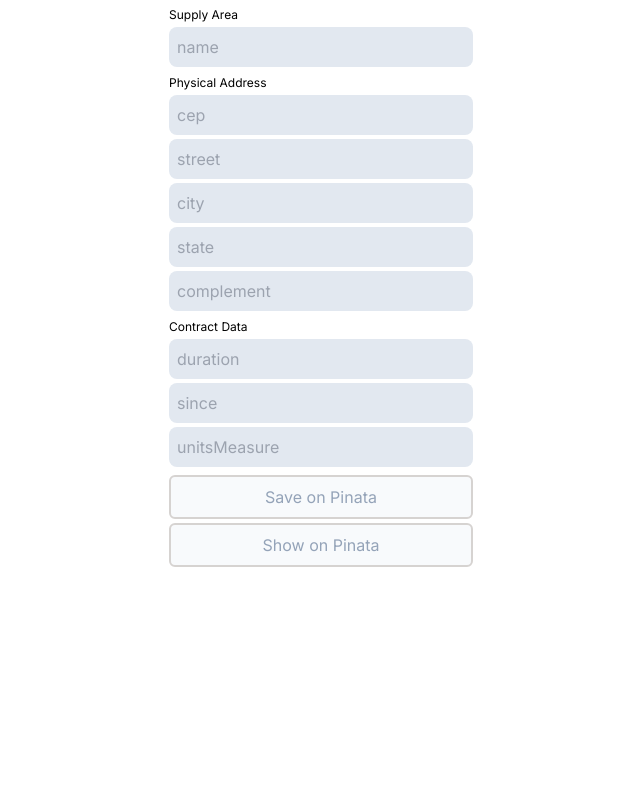
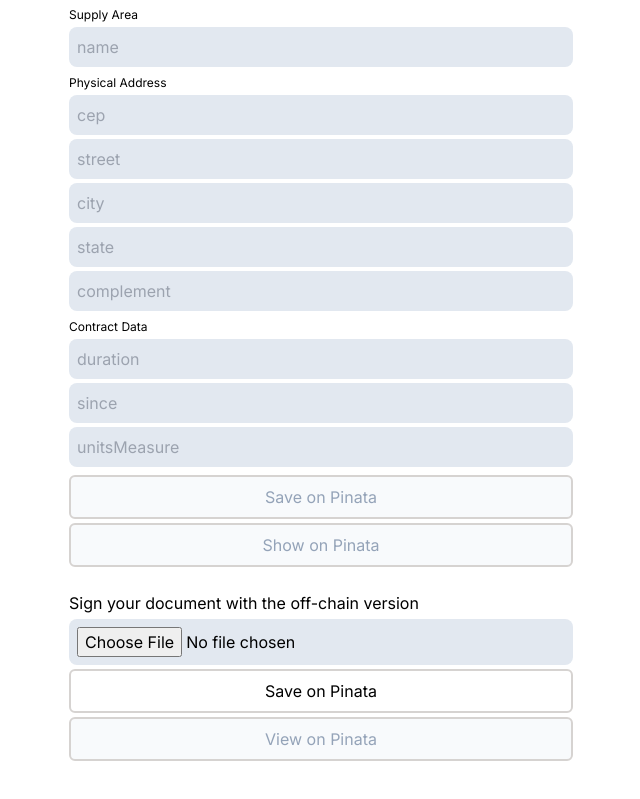
Before and after one commit to gustavokuhl/de-registry-front-test, a Next.js app: page / in a window 1280 px wide. Shown: the part 1125-1924 px from the top of the page, without its empty margins (319-959 px from the left). Before the commit the page ends 1740 px from the top, so only its background shows below. Built offline with nearby package versions, Linux system fonts and the light colour scheme.

Commit message:
feat: add upload doc to pinata

```diff
--- /dev/null
+++ b/src/app/api/pinata/uploadDoc/route.ts
@@ -0,0 +1,19 @@
+export async function POST(request: Request) {
+  try {
+    const data = await request.formData()
+    const file: File | null = data.get("file") as unknown as File
+    data.append("file", file)
+    data.append("pinataMetadata", JSON.stringify({ name: "File to upload" }))
+    const res = await fetch("https://api.pinata.cloud/pinning/pinFileToIPFS", {
+      method: "POST",
+      headers: {
+        Authorization: `Bearer ${process.env.PINATA_JWT}`,
+      },
+      body: data,
+    })
+    const json = await res.json()
+    return Response.json(json)
+  } catch (err) {
+    console.error(err)
+  }
+}
--- a/src/app/lib/pinata-client.ts
+++ b/src/app/lib/pinata-client.ts
@@ -1,4 +1,5 @@
-const pinataSDK = require("@pinata/sdk")
+// const pinataSDK = require("@pinata/sdk")
+import pinataSDK from "@pinata/sdk"
 
 const pinata = new pinataSDK({
   pinataJWTKey: process.env.PINATA_JWT,
--- a/src/app/page.tsx
+++ b/src/app/page.tsx
@@ -2,7 +2,7 @@ import Deploy from "@/components/deploy"
 
 export default function Home() {
   return (
-    <main className="flex flex-col gap-12 p-12 max-w-[400px] m-auto">
+    <main className="flex flex-col gap-12 p-12 max-w-[600px] m-auto">
       <Deploy />
     </main>
   )
--- a/src/components/deploy.tsx
+++ b/src/components/deploy.tsx
@@ -11,6 +11,7 @@ function Deploy() {
   const [deploying, setDeploying] = useState<boolean>(false)
   const [contractAddress, setContractAddress] = useState<string>("")
   const [pinataAddress, setPinataAddress] = useState<string>("")
+  const [pinataPdfAddress, setPinataPdfAddress] = useState<string>("")
 
   async function fetchSampleContract() {
     const data = { pinataId: PINATA_CONTRACT_ID }
@@ -61,6 +62,24 @@ function Deploy() {
     })
     const json = await response.json()
     setPinataAddress(json.IpfsHash)
+  }
+
+  async function handleSignFile(formData: FormData) {
+    const fileToUpload = formData.get("signFile")
+    if (!fileToUpload) return
+
+    const data = new FormData()
+    data.set("file", fileToUpload)
+
+    const response = await fetch("/api/pinata/uploadDoc", {
+      method: "POST",
+      body: data,
+    })
+
+    const result = await response.json()
+    console.log(result)
+
+    setPinataPdfAddress(result.IpfsHash)
   }
 
   async function deployCode() {
@@ -266,6 +285,30 @@ function Deploy() {
           Show on Pinata
         </Button>
       </div>
+      <div className="flex flex-col gap-1">
+        <p>Sign your document with the off-chain version</p>
+        <form action={handleSignFile} className="flex flex-col gap-1">
+          <input
+            type="file"
+            name="signFile"
+            className="bg-slate-200 rounded-lg p-2"
+            accept="application/pdf"
+          />
+          <Button type="submit">Save on Pinata</Button>
+        </form>
+        <Button
+          disabled={pinataPdfAddress === ""}
+          onClick={() => {
+            window.open(
+              "https://gateway.ipfs.io/ipfs/" + pinataPdfAddress,
+              "_blank",
+              "noopener"
+            )
+          }}
+        >
+          View on Pinata
+        </Button>
+      </div>
     </div>
   )
 }
```
